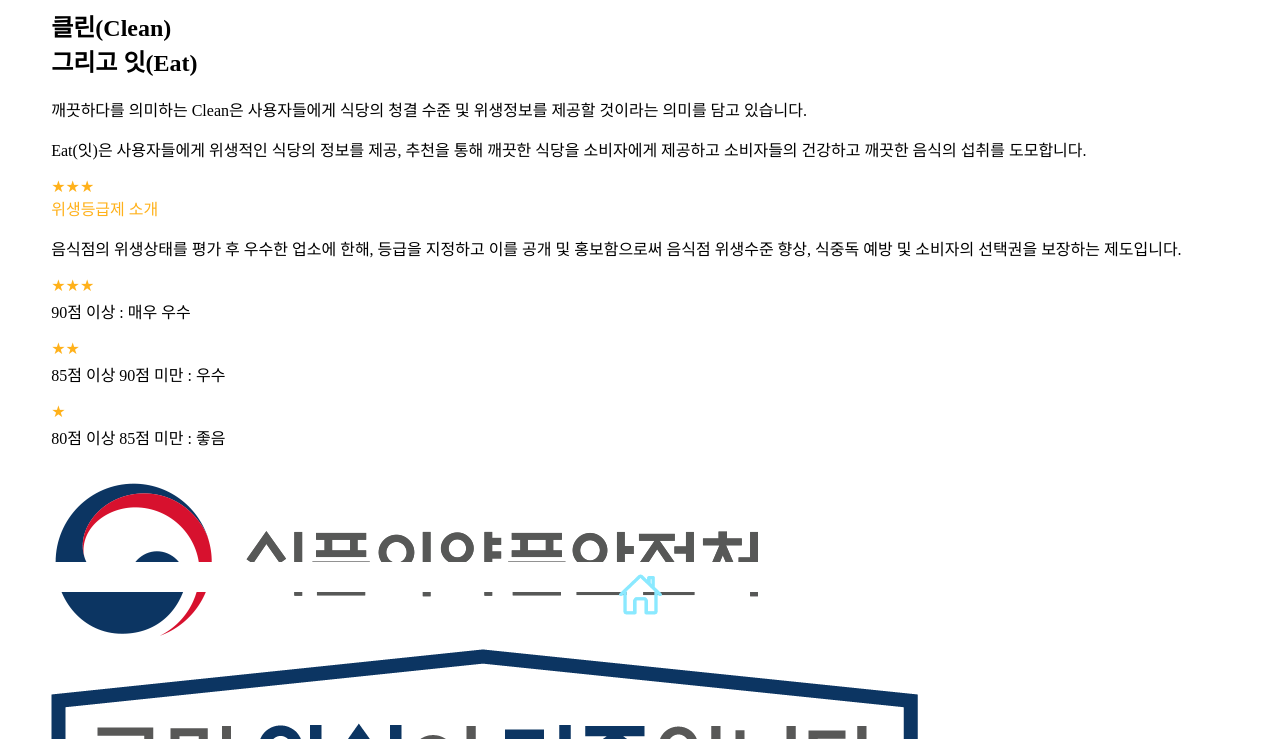
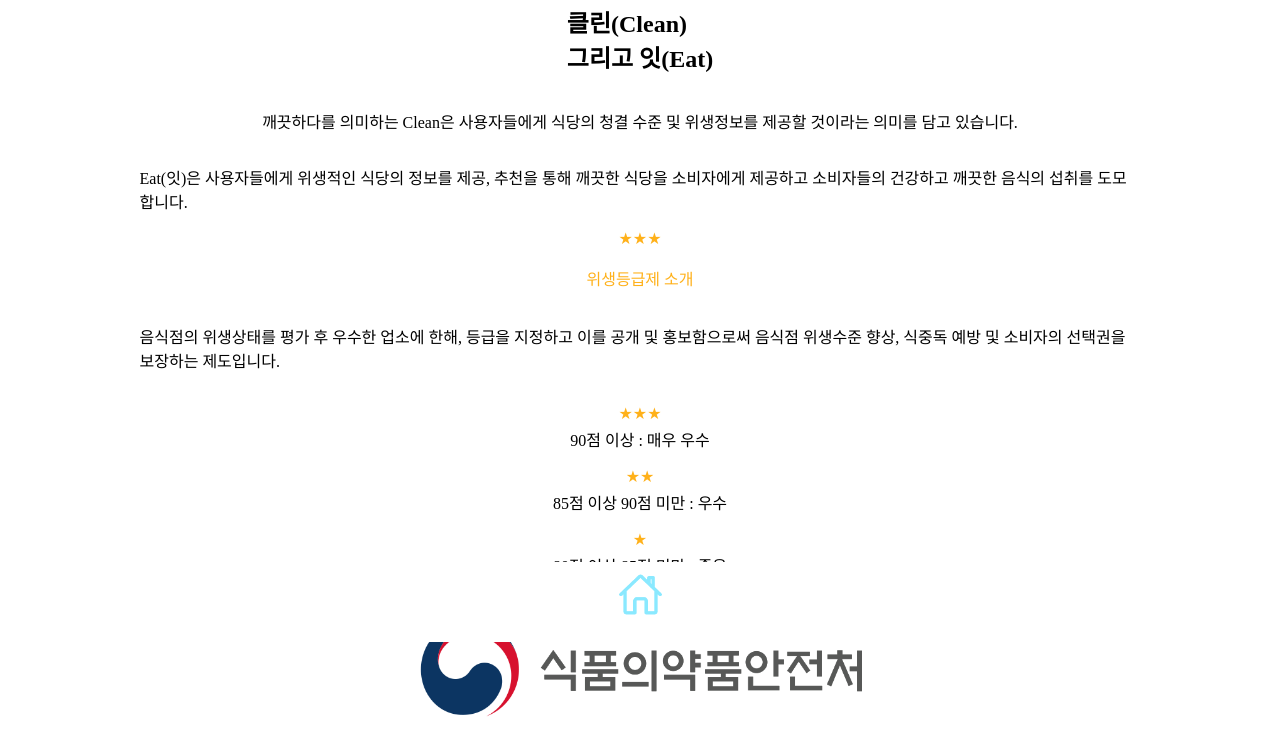
Before and after one commit to 2klips/CleanEat-web_project, a website: page public/info/info.html in a window 1280 px wide. Shown: the part 158-897 px from the top of the page. Drawn offline with Linux system fonts and the light colour scheme; a web font is replaced by a local one.

Commit message:
클린잇 소개 페이지 수정

```diff
--- a/public/info/css/info_style.css
+++ b/public/info/css/info_style.css
@@ -132,7 +132,7 @@ footer{
   z-index: 2;
   text-align: center;
   width: 100%;
-  height: 30px;
+  height: 80px;
   padding: 0px;
   box-sizing:border-box;
   color: #595959;
@@ -140,7 +140,6 @@ footer{
   position: fixed;
   bottom: 0;
   left: 0;
-  margin-bottom: 50px;
 }
 
 #tohome {
@@ -246,3 +245,10 @@ footer{
   height: 15px;
   margin-right: 5px;
 }
+
+#inside_container {width: 85%;justify-content: center; margin: 0 auto;}
+#clean_eat {display: flex; flex-direction: column;align-items: center;}
+#clean_eat> *{display:flex}
+
+#info_img{flex-direction: column; align-items: center;}
+#info_img>img{display:flex; width: 50%; margin: 10px;}
--- a/public/info/info.html
+++ b/public/info/info.html
@@ -37,9 +37,9 @@
 
     </div>
 
+    </div>
+    <div style="height: 85px;"></div>
   </div>
-
   <footer><a href="../main/index.html"><img src="./source/zip.png" alt="홈버튼 이미지" id="tohome"></a></footer>
-  </div>
 </body>
 </html>
```
